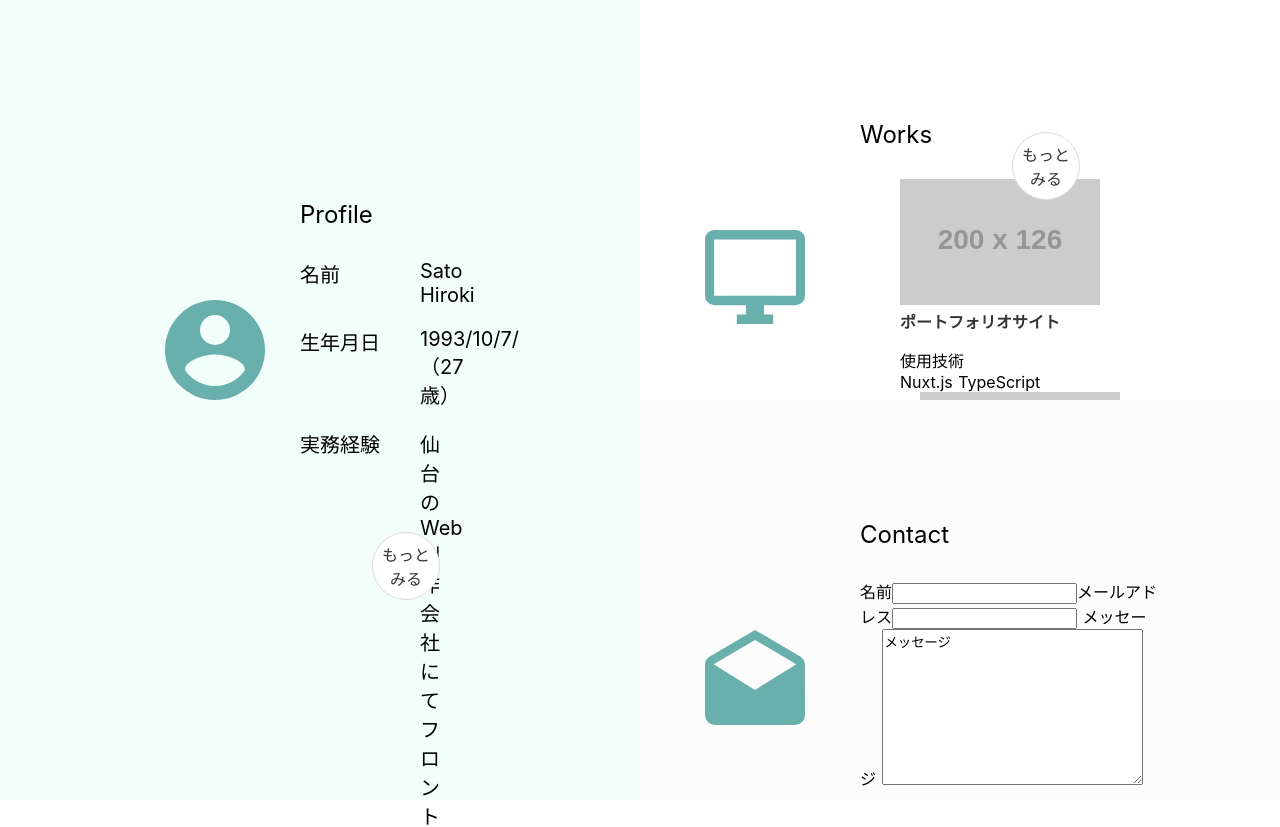
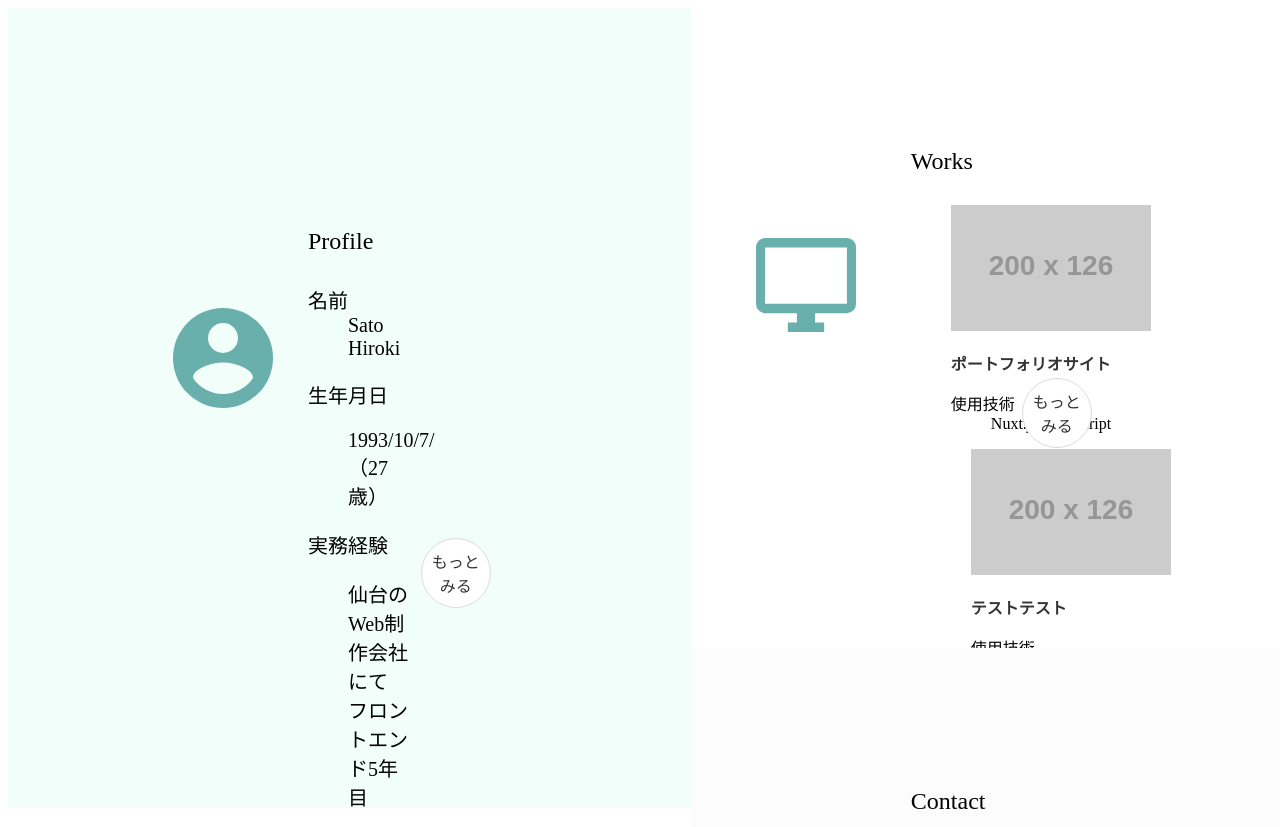
Before and after one commit to rokina/portfolio, a Nuxt app: page / in a window 1280 px wide. Shown: the top 827 px of the page. Built offline with nearby package versions, Linux system fonts and the light colour scheme.

Commit message:
fix: CSSを別ファイルに切り分け

```diff
--- /dev/null
+++ b/assets/scss/index.scss
@@ -0,0 +1,208 @@
+/*
+---------------------------------*/
+.c-container {
+	margin: 0 auto;
+	min-height: 100vh;
+	display: flex;
+	text-align: left;
+	align-items: center;
+	justify-content: center;
+}
+
+/*
+---------------------------------*/
+.l-block {
+	// l-block01
+	&01 {
+		width: 100%;
+		height: 100vh;
+		display: flex;
+	}
+	// l-block02
+	&02 {
+		width: 50%;
+	}
+}
+
+/*
+---------------------------------*/
+.c-box {
+	// c-box01
+	&01 {
+		padding: 200px;
+		padding-left: 300px;
+		width: 50%;
+		background-color: #f2fef9;
+		position: relative;
+		&::before {
+			width: 100px;
+			height: 100px;
+			background: url("~@/assets/img/account.svg");
+			background-size: 100px;
+			position: absolute;
+			top: 300px;
+			left: 165px;
+			content: "";
+		}
+	}
+	// c-box02
+	&02 {
+		padding: 120px;
+		padding-left: 220px;
+		height: 50vh;
+		background-color: #fff;
+		position: relative;
+		&::before {
+			width: 100px;
+			height: 94px;
+			background: url("~@/assets/img/desktop.svg");
+			background-size: 100px 94px;
+			position: absolute;
+			top: 230px;
+			left: 65px;
+			content: "";
+		}
+	}
+	// c-box03
+	&03 {
+		padding: 120px;
+		padding-left: 220px;
+		height: 50vh;
+		background-color: #fcfcfc;
+		position: relative;
+		&::before {
+			width: 100px;
+			height: 95px;
+			background: url("~@/assets/img/mail.svg");
+			background-size: 100px 95px;
+			position: absolute;
+			top: 230px;
+			left: 65px;
+			content: "";
+		}
+	}
+}
+
+.c-form {
+	// .c-form01
+	&01 {
+		label {
+			font-size: 1.6rem;
+		}
+	}
+}
+
+/*
+---------------------------------*/
+.c-title {
+	// c-title01
+	&01 {
+		margin-bottom: 30px;
+		font-size: 2.4rem;
+		font-weight: normal;
+	}
+}
+
+/*
+---------------------------------*/
+.c-dl {
+	// c-dl01
+	&01 {
+		display: flex;
+		flex-wrap: wrap;
+		font-size: 2rem;
+		dt {
+			width: 120px;
+			&:not(:first-of-type) {
+				margin-top: 20px;
+			}
+		}
+		dd {
+			width: calc(100% - 120px);
+			&:not(:first-of-type) {
+				margin-top: 20px;
+			}
+		}
+	}
+	// c-dl02
+	&02 {
+		margin-top: 15px;
+		font-size: 1.6rem;
+	}
+}
+
+/*
+---------------------------------*/
+.c-list {
+	// 1c-list01
+	&01 {
+		display: flex;
+		flex-wrap: wrap;
+
+		$root: &;
+		&__item {
+			width: 200px;
+			& + #{$root}__item {
+				margin-left: 20px;
+			}
+			a {
+				color: #333;
+				font-size: 1.6rem;
+				font-weight: bold;
+				text-decoration: none;
+			}
+		}
+	}
+}
+
+/*
+---------------------------------*/
+.c-imgList {
+	// c-imgList01
+	&01 {
+		display: flex;
+		flex-wrap: wrap;
+		img {
+			width: calc(100% / 3 - 40px);
+			&:not(:nth-child(3n + 1)) {
+				margin-left: 30px;
+			}
+			&:nth-child(n + 4) {
+				margin-top: 30px;
+			}
+		}
+	}
+	// c-imgList02
+	&02 {
+		display: flex;
+		flex-wrap: wrap;
+		img {
+			&:not(:nth-child(2n + 1)) {
+				margin-left: 20px;
+			}
+		}
+	}
+}
+
+/*
+---------------------------------*/
+.c-more {
+	// c-more01
+	&01 {
+		width: 68px;
+		height: 68px;
+		background: #fff;
+		border: 1px solid #dcdcdc;
+		border-radius: 50%;
+		display: flex;
+		position: absolute;
+		right: 200px;
+		bottom: 200px;
+		color: #333;
+		font-size: 1.6rem;
+		text-align: center;
+		text-decoration: none;
+		align-items: center;
+		justify-content: center;
+	}
+}
--- a/layouts/default.vue
+++ b/layouts/default.vue
@@ -6,50 +6,15 @@
 
 <style>
 html {
-  font-family: 'Source Sans Pro', -apple-system, BlinkMacSystemFont, 'Segoe UI',
-    Roboto, 'Helvetica Neue', Arial, sans-serif;
-  font-size: 16px;
-  word-spacing: 1px;
-  -ms-text-size-adjust: 100%;
-  -webkit-text-size-adjust: 100%;
-  -moz-osx-font-smoothing: grayscale;
-  -webkit-font-smoothing: antialiased;
-  box-sizing: border-box;
+  font-size: 62.5%;
 }
 
-*,
-*::before,
-*::after {
-  box-sizing: border-box;
-  margin: 0;
+body {
+  font-size: 1.6em;
 }
 
-.button--green {
-  display: inline-block;
-  border-radius: 4px;
-  border: 1px solid #3b8070;
-  color: #3b8070;
-  text-decoration: none;
-  padding: 10px 30px;
-}
-
-.button--green:hover {
-  color: #fff;
-  background-color: #3b8070;
-}
-
-.button--grey {
-  display: inline-block;
-  border-radius: 4px;
-  border: 1px solid #35495e;
-  color: #35495e;
-  text-decoration: none;
-  padding: 10px 30px;
-  margin-left: 15px;
-}
-
-.button--grey:hover {
-  color: #fff;
-  background-color: #35495e;
+li,
+ol {
+  list-style: none;
 }
 </style>
--- a/pages/index.vue
+++ b/pages/index.vue
@@ -1,5 +1,5 @@
 <template>
-  <div class="container">
+  <div class="c-container">
     <div class="l-block01">
       <section class="c-box01">
         <h2 class="c-title01">Profile</h2>
@@ -77,184 +77,4 @@
 export default {}
 </script>
 
-<style lang="scss">
-html {
-  font-size: 62.5%;
-}
-
-li,
-ol {
-  list-style: none;
-}
-
-.container {
-  margin: 0 auto;
-  min-height: 100vh;
-  display: flex;
-  justify-content: center;
-  align-items: center;
-  text-align: left;
-}
-
-.l-block {
-  &01 {
-    width: 100%;
-    height: 100vh;
-    display: flex;
-  }
-  &02 {
-    width: 50%;
-  }
-}
-
-.c-box {
-  &01 {
-    width: 50%;
-    padding: 200px;
-    padding-left: 300px;
-    background-color: #f2fef9;
-    position: relative;
-    &::before {
-      content: '';
-      position: absolute;
-      background: url('~@/assets/img/account.svg');
-      width: 100px;
-      height: 100px;
-      background-size: 100px;
-      left: 165px;
-      top: 300px;
-    }
-  }
-  &02 {
-    height: 50vh;
-    padding: 120px;
-    padding-left: 220px;
-    background-color: #ffffff;
-    position: relative;
-    &::before {
-      content: '';
-      position: absolute;
-      background: url('~@/assets/img/desktop.svg');
-      width: 100px;
-      height: 94px;
-      background-size: 100px 94px;
-      left: 65px;
-      top: 230px;
-    }
-  }
-  &03 {
-    height: 50vh;
-    padding: 120px;
-    padding-left: 220px;
-    background-color: #fcfcfc;
-    position: relative;
-    &::before {
-      content: '';
-      position: absolute;
-      background: url('~@/assets/img/mail.svg');
-      width: 100px;
-      height: 95px;
-      background-size: 100px 95px;
-      left: 65px;
-      top: 230px;
-    }
-  }
-}
-
-.c-form01 {
-  label {
-    font-size: 1.6rem;
-  }
-}
-
-.c-title01 {
-  margin-bottom: 30px;
-  font-size: 2.4rem;
-  font-weight: normal;
-}
-
-.c-dl {
-  &01 {
-    display: flex;
-    flex-wrap: wrap;
-    font-size: 2rem;
-    dt {
-      width: 120px;
-      &:not(:first-of-type) {
-        margin-top: 20px;
-      }
-    }
-    dd {
-      width: calc(100% - 120px);
-      &:not(:first-of-type) {
-        margin-top: 20px;
-      }
-    }
-  }
-  &02 {
-    margin-top: 15px;
-    font-size: 1.6rem;
-  }
-}
-
-.c-list01 {
-  $root: &;
-  display: flex;
-  flex-wrap: wrap;
-  &__item {
-    width: 200px;
-    & + #{$root}__item {
-      margin-left: 20px;
-    }
-    a {
-      text-decoration: none;
-      color: #333;
-      font-size: 1.6rem;
-      font-weight: bold;
-    }
-  }
-}
-
-.c-imgList {
-  &01 {
-    display: flex;
-    flex-wrap: wrap;
-    img {
-      width: calc(100% / 3 - 40px);
-      &:not(:nth-child(3n + 1)) {
-        margin-left: 30px;
-      }
-      &:nth-child(n + 4) {
-        margin-top: 30px;
-      }
-    }
-  }
-  &02 {
-    display: flex;
-    flex-wrap: wrap;
-    img {
-      &:not(:nth-child(2n + 1)) {
-        margin-left: 20px;
-      }
-    }
-  }
-}
-
-.c-more01 {
-  text-decoration: none;
-  width: 68px;
-  height: 68px;
-  color: #333;
-  border: 1px solid #dcdcdc;
-  border-radius: 50%;
-  display: flex;
-  align-items: center;
-  justify-content: center;
-  text-align: center;
-  background: #fff;
-  position: absolute;
-  right: 200px;
-  bottom: 200px;
-  font-size: 1.6rem;
-}
-</style>
+<style lang="scss" src="../assets/scss/index.scss" />
```
